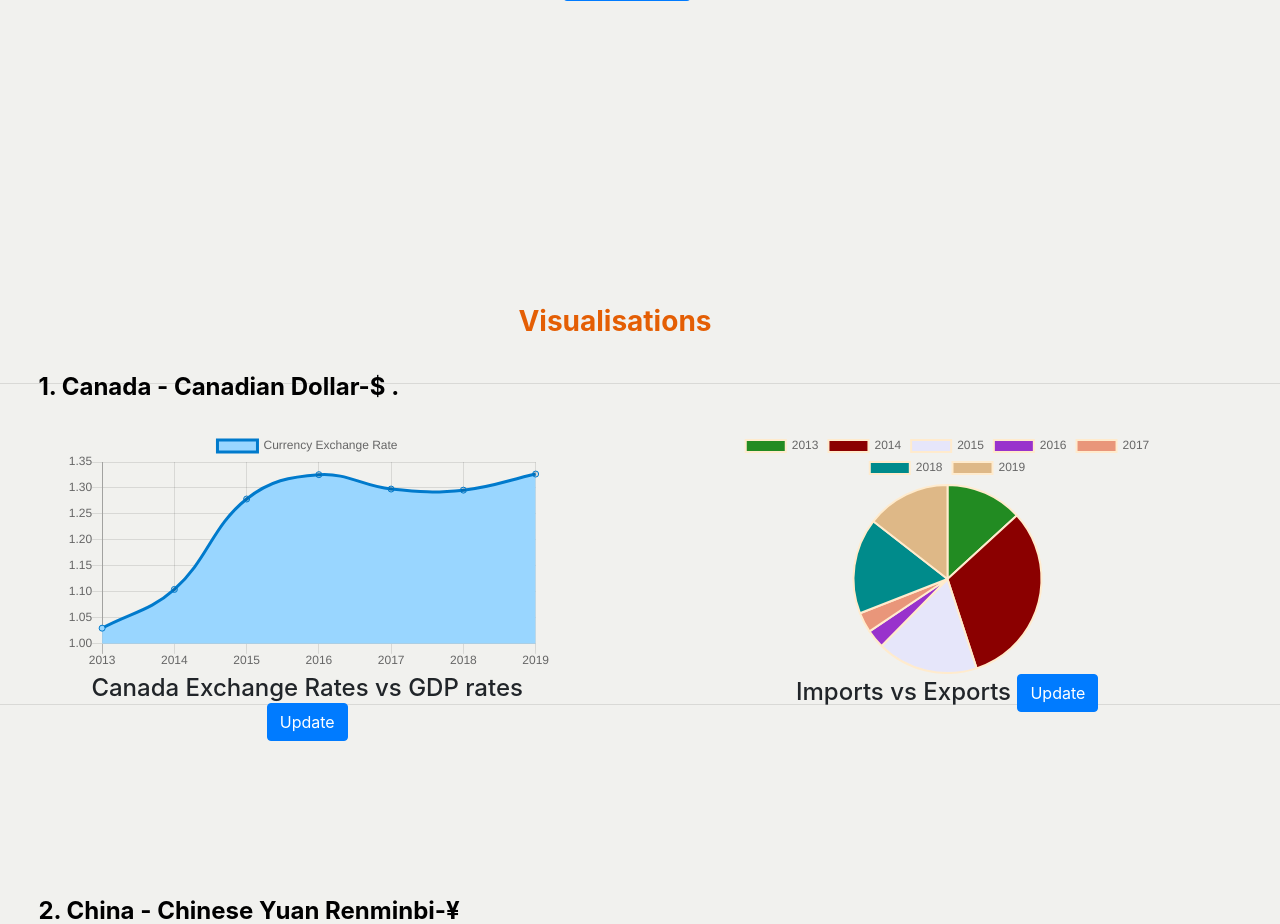
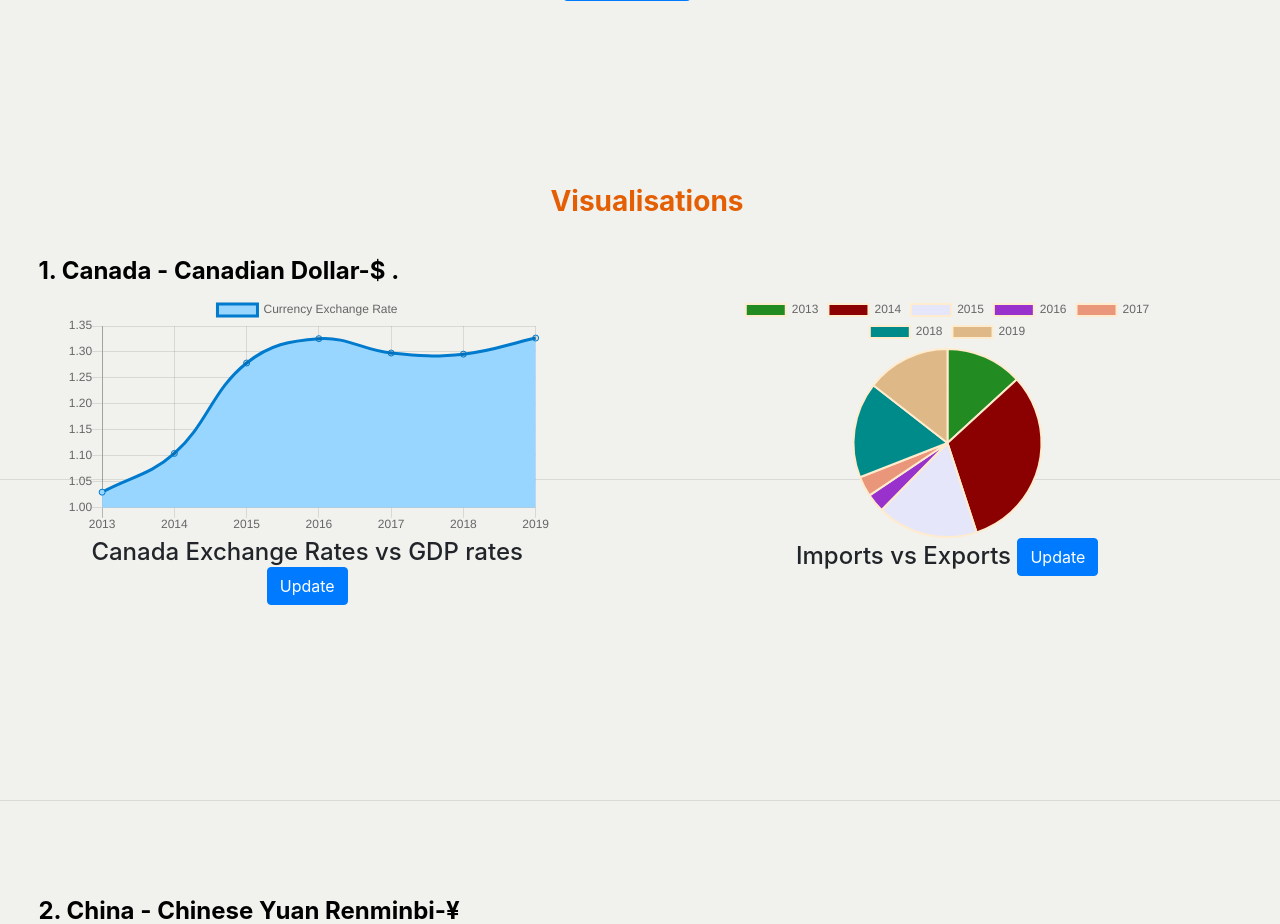
Before and after one commit to UMMEATHIYA/Currency-Rates-Deployment, a Flask app: page / in a window 1280 px wide; the page is wider, and only the part inside the window is pictured. Shown: the part 455-1379 px from the top of that part. Run offline with Flask 2, Linux system fonts and the light colour scheme; some libraries are stand-ins or nearby versions.

Commit message:
Update FER.html

```diff
--- a/templates/FER.html
+++ b/templates/FER.html
@@ -106,8 +106,8 @@
         }
         .heading{
                 position:absolute;
-                top:95%;
-                margin-left:40.5%;
+                top:80%;
+                margin-left:43%;
                 color:rgb(228, 94, 4);
         }
         .chart1{
@@ -116,7 +116,7 @@
                 padding: 5px;
                 margin-left: 4.5%;
                 position:absolute;
-                top:110%;
+                top:93%;
               }
               .chart2{
                 width:39%;
@@ -124,11 +124,11 @@
                 padding: 5px;
                 margin-left: 54.5%;
                 position:absolute;
-                top:110%;
+                top:93%;
               }
         .Algo1{
                 position: absolute;
-                top:103.5%;
+                top:89%;
                 margin-left: 3%;
         }
         .Algo2{
@@ -304,7 +304,7 @@
            <div class="chart2">
                 <canvas id="myChart2"></canvas>
                 <h4 align="center">Imports vs Exports <button class="btn btn-primary" onclick="updateChart2()">Update</button></h4>
-                </div><br><br><br><br><br><br><br><br><br><br><br><br><br>
+                </div><br><br><br><br><br><br><br><br><br><br><br><br><br><br><br><br><br>
 <hr>
         <div class="Algo2">
                 <h4 style="color:black;"><b>2. China - Chinese Yuan Renminbi-¥</b></h4>
```
